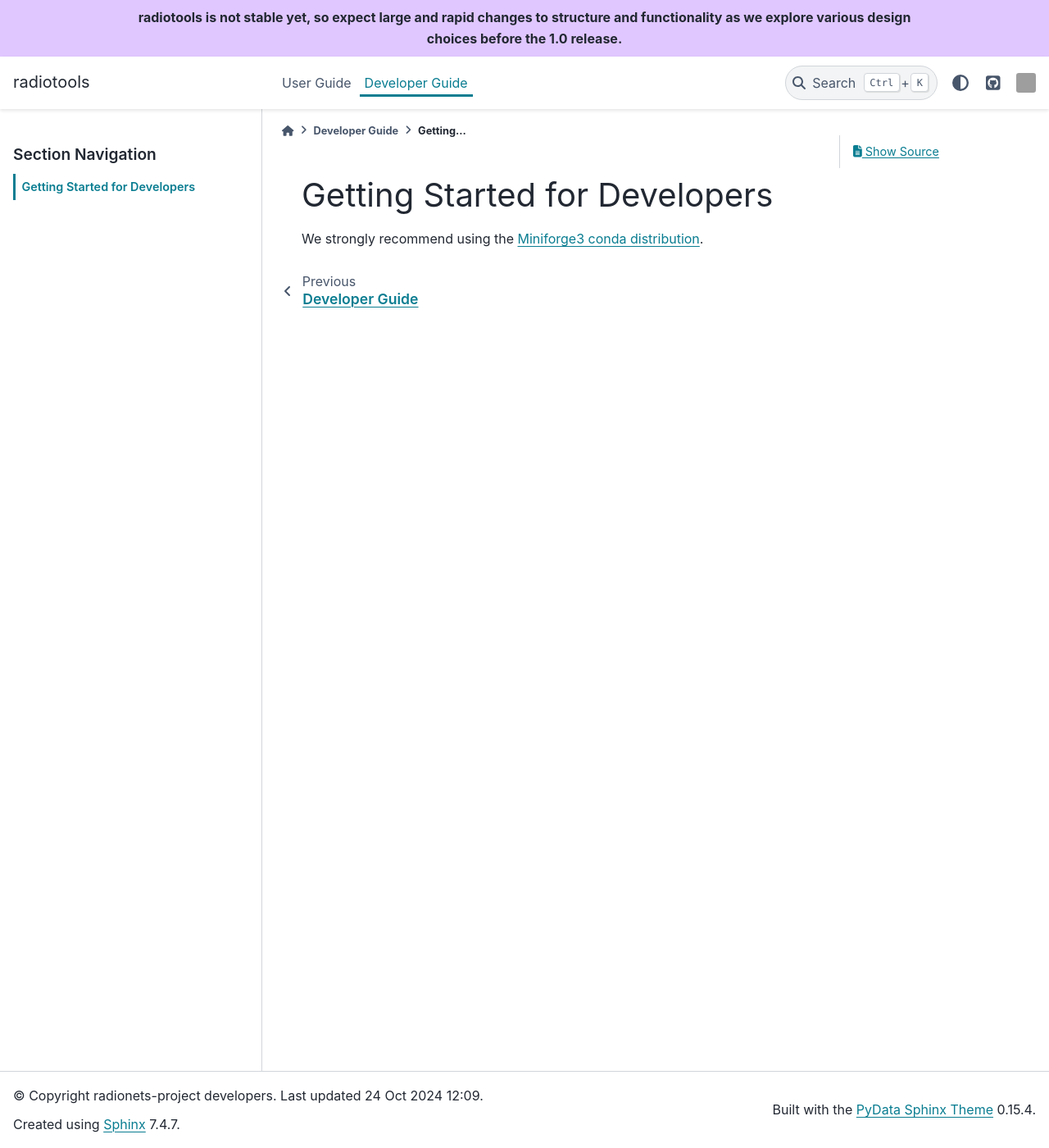
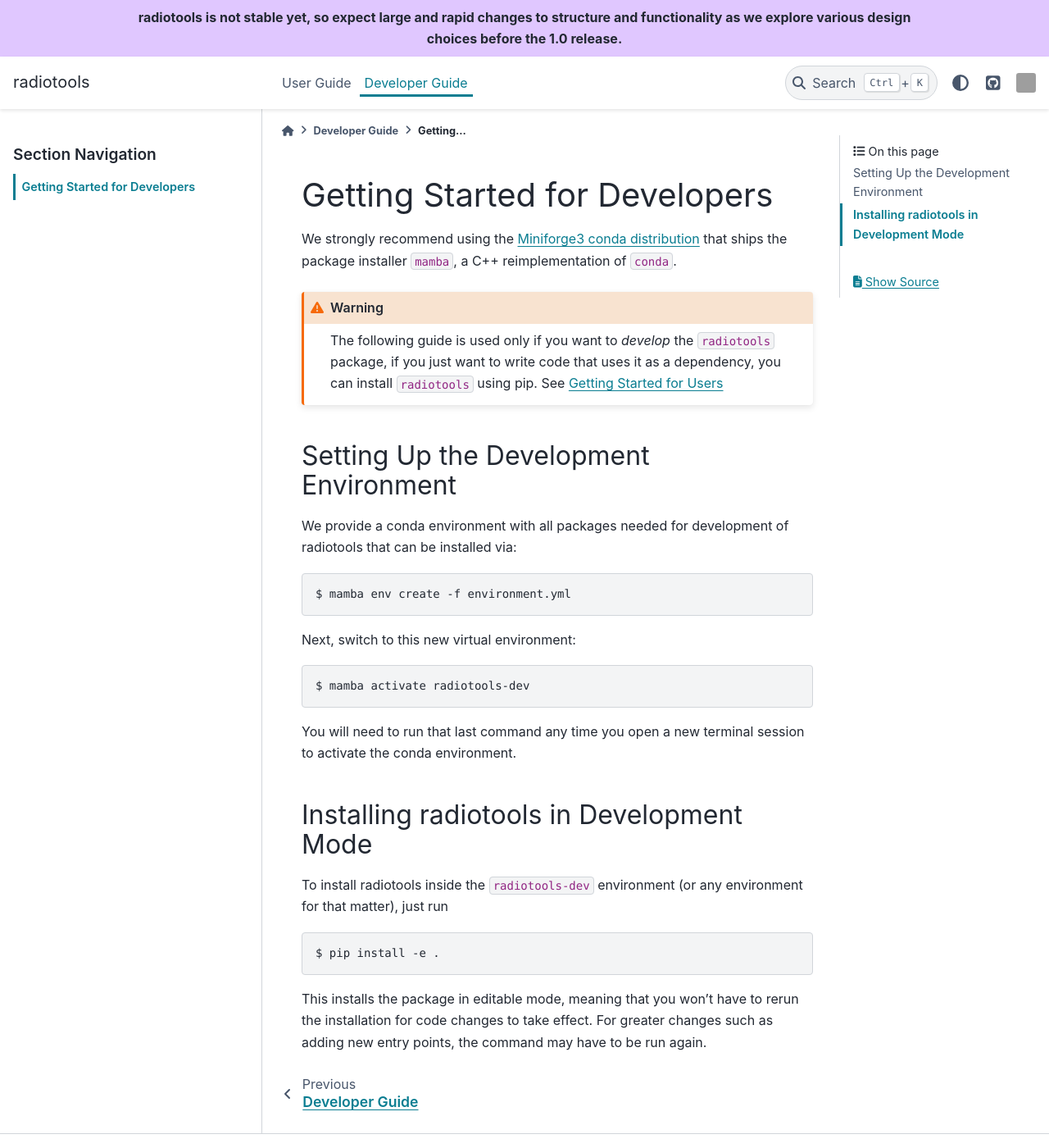
Before and after one commit to radionets-project/radiotools, a Sphinx documentation site: the page built from docs/developer-guide/getting-started.rst, in a window 1280 px wide and 1400 px high. Shown: the whole window at 82% size. Built offline with Sphinx 7.4.7 and the PyData theme 0.15.4, drawn with Linux system fonts in a browser that asks for light colours; pages that are not in the unit, such as notebooks, are missing from menus; grey boxes are pictures that could not be loaded.

Commit message:
Update 'getting started' guides for users and devs

```diff
--- a/docs/developer-guide/getting-started.rst
+++ b/docs/developer-guide/getting-started.rst
@@ -4,4 +4,48 @@
 Getting Started for Developers
 ******************************
 
-We strongly recommend using the `Miniforge3 conda distribution <https://github.com/conda-forge/miniforge>`_.
+We strongly recommend using the `Miniforge3 conda distribution <https://github.com/conda-forge/miniforge>`_
+that ships the package installer ``mamba``, a C++ reimplementation of ``conda``.
+
+.. warning::
+
+   The following guide is used only if you want to *develop* the
+   ``radiotools`` package, if you just want to write code that uses it
+   as a dependency, you can install ``radiotools`` using pip.
+   See :ref:`getting_started_users`
+
+
+Setting Up the Development Environment
+======================================
+
+We provide a conda environment with all packages needed for development of radiotools
+that can be installed via:
+
+.. code-block:: console
+
+    $ mamba env create -f environment.yml
+
+
+Next, switch to this new virtual environment:
+
+.. code-block:: console
+
+    $ mamba activate radiotools-dev
+
+You will need to run that last command any time you open a new
+terminal session to activate the conda environment.
+
+
+Installing radiotools in Development Mode
+=========================================
+
+To install radiotools inside the ``radiotools-dev`` environment
+(or any environment for that matter), just run
+
+.. code-block:: console
+
+   $ pip install -e .
+
+This installs the package in editable mode, meaning that you won't have to rerun
+the installation for code changes to take effect. For greater changes such as
+adding new entry points, the command may have to be run again.
```
Also changed, not shown: docs/user-guide/getting-started.rst (+18 -0 lines).
